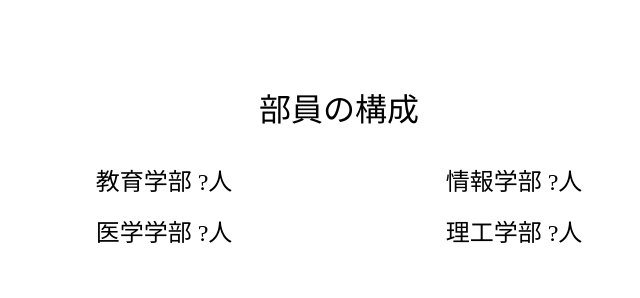
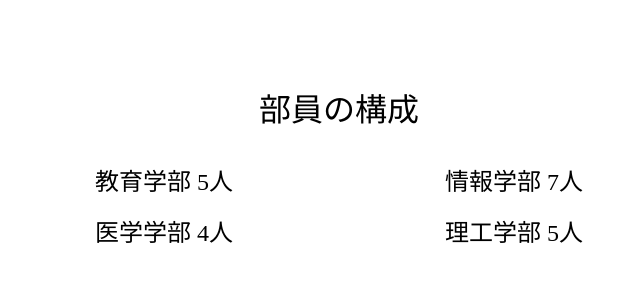
Before and after one commit to endo1192/gunma-sado, a plain HTML site: page index.html in a window 1280 px wide. Shown: the part 3568-3866 px from the top of the page, 301-941 px from the left. Drawn offline with nearby package versions, Linux system fonts and the light colour scheme.

Commit message:
Add files via upload

```diff
--- a/index.html
+++ b/index.html
@@ -173,12 +173,12 @@
             <h1>部員の構成</h1>
             <div class="container">
                 <div class="animate">
-                    <h2>教育学部 ?人</h2>
-                    <h2>情報学部 ?人</h2>
+                    <h2>教育学部 5人</h2>
+                    <h2>情報学部 7人</h2>
                 </div>
                 <div class="margin animate">
-                    <h2>医学学部 ?人</h2>
-                    <h2>理工学部 ?人</h2>
+                    <h2>医学学部 4人</h2>
+                    <h2>理工学部 5人</h2>
                 </div>
             </div>
         </section>
```
